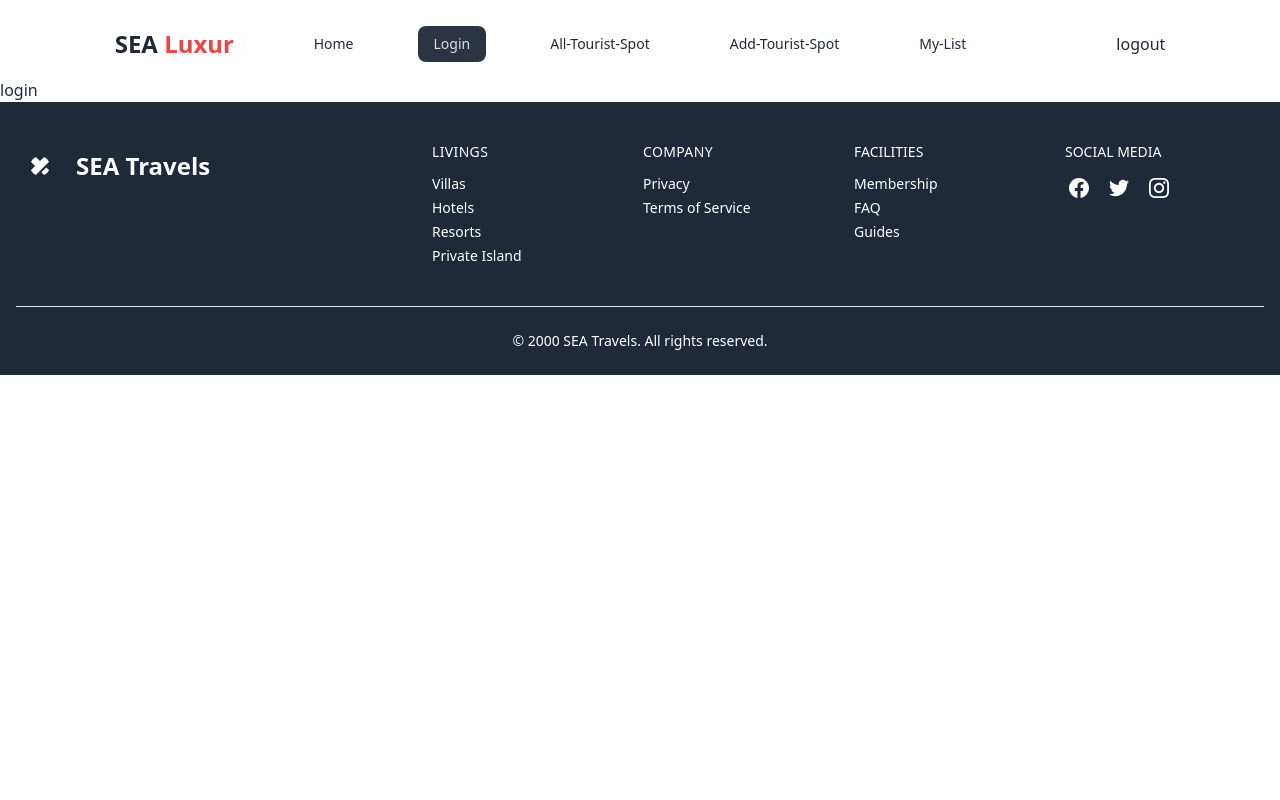
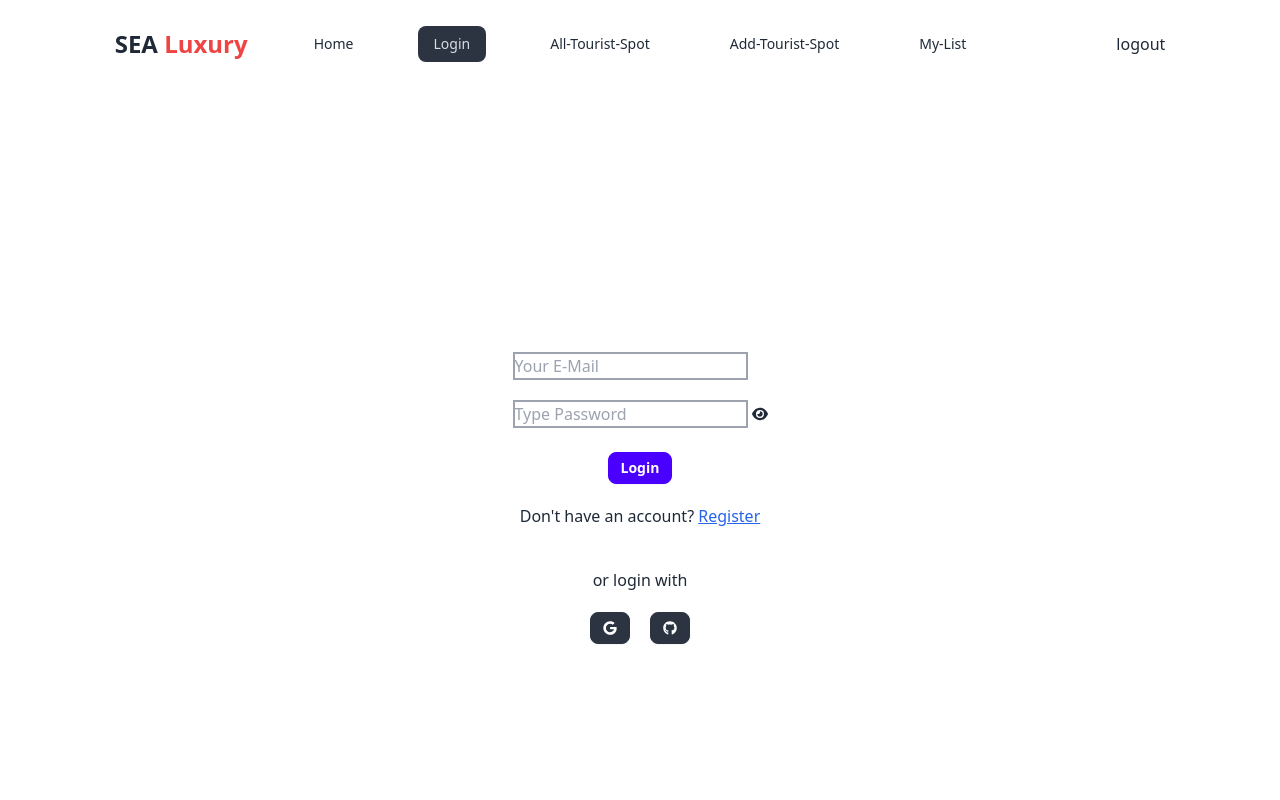
Before and after one commit to abtaheetaseen/Sea-Travels-Client, a React (Vite) app: page /login in a window 1280 px wide. Shown: the top 800 px of the page. Built offline with nearby package versions, Linux system fonts and the light colour scheme.

Commit message:
second commit

```diff
--- a/src/pages/Login.jsx
+++ b/src/pages/Login.jsx
@@ -1,10 +1,57 @@
 import React from 'react'
+import { FaEye } from "react-icons/fa6";
+import { FaEyeSlash } from "react-icons/fa";
+import { FaGoogle } from "react-icons/fa";
+import { FaGithub } from "react-icons/fa";
+import { Link } from 'react-router-dom';
 
 const Login = () => {
+
+
+
   return (
-    <div>
-      login
+    <>
+    <div className='animate__animated animate__backInDown min-h-screen flex justify-center items-center'>
+
+      <div>
+      <form className='my-10 flex flex-col justify-center items-center'>
+        <div>
+                <input className='border-2 border-gray-400 mb-5' type="email" name='email' placeholder='Your E-Mail' required />
+
+                <div className='flex justify-center items-center gap-1'>
+                <input className='border-2 border-gray-400' type="password" name="password" placeholder='Type Password' required />
+
+                <div className='cursor-pointer'>
+                    <FaEye />
+
+
+                </div>
+                </div>
+                </div>
+                <br />
+
+                <input className='btn btn-sm btn-primary text-white' type="submit" value="Login" />
+
+                <p className='mt-5'>Don't have an account? <Link to="/register">
+                <span className='underline text-blue-600'>Register</span>
+                </Link></p>
+            </form>
+
+            <div>
+                <h1 className='text-center font-light mb-5'>or login with</h1>
+
+                <div className='flex gap-5 justify-center items-center'>
+                <button className='btn btn-neutral btn-sm text-white'>
+                <FaGoogle />
+                </button>
+                <button className='btn btn-neutral btn-sm text-white'>
+                <FaGithub />
+                </button>
+                </div>
+            </div>
+      </div>
     </div>
+    </>
   )
 }
 
--- a/src/pages/Register.jsx
+++ b/src/pages/Register.jsx
@@ -1,10 +1,46 @@
 import React from 'react'
+import { FaEye } from "react-icons/fa6";
+import { FaEyeSlash } from "react-icons/fa";
+import { Link } from 'react-router-dom';
 
 const Register = () => {
+
+
+
   return (
+    <>
+
+    <div className='animate__animated animate__backInDown min-h-screen flex justify-center items-center'>
     <div>
-      register
+      <form className='my-10 flex flex-col justify-center items-center'>
+
+        <input className='border-2 border-gray-400 mb-5' type="text" name='name' placeholder='Your Name' required />
+
+        <input className='border-2 border-gray-400 mb-5' type="text" name='photoURL' placeholder='Photo URL' required />
+
+                <input className='border-2 border-gray-400 mb-5' type="email" name='email' placeholder='Your E-Mail' required />
+
+                <div className=' gap-1'>
+                <input className='border-2 border-gray-400' type="password" name="password" placeholder='Type Password' required />
+
+                <div className='cursor-pointer flex justify-center items-center'>
+                     <FaEye />
+
+
+                </div>
+                </div>
+
+                <br />
+
+                <input className='btn btn-sm btn-primary text-white' type="submit" value="Register" />
+
+                <p className='mt-5'>Already have an account? <Link to="/login">
+                <span className='underline text-blue-600'>Login</span>
+                </Link></p>
+            </form>
     </div>
+    </div>
+    </>
   )
 }
 
```
